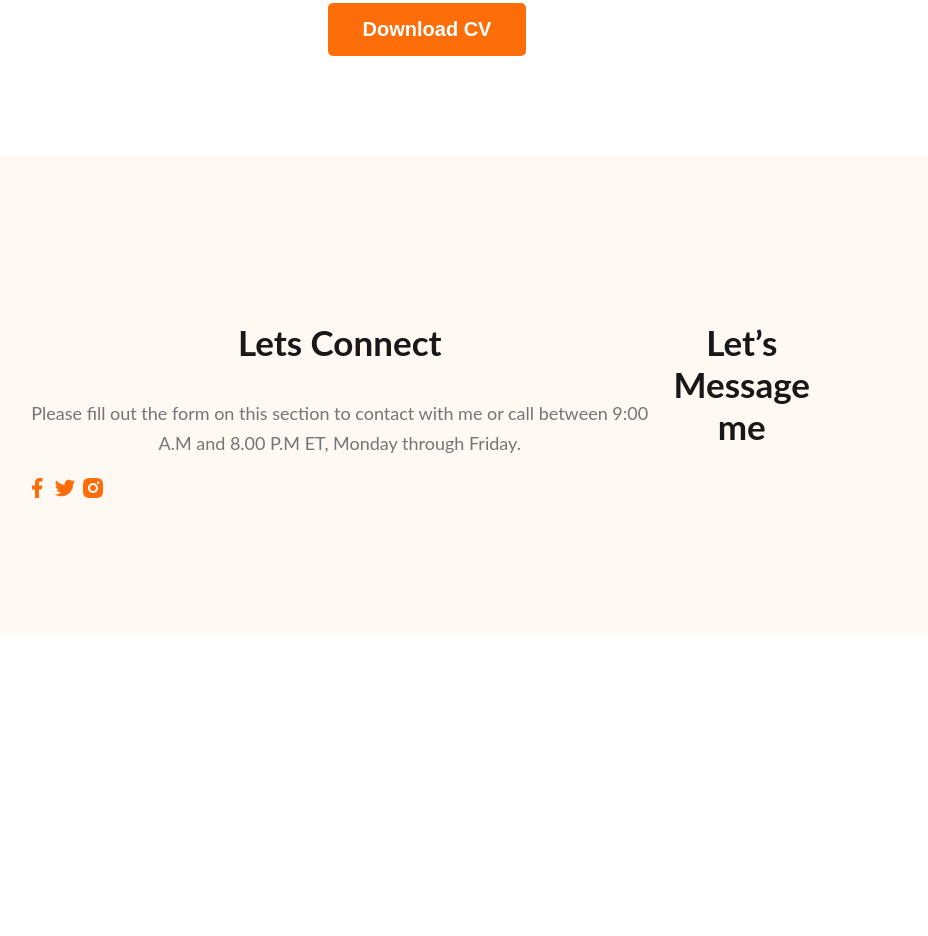
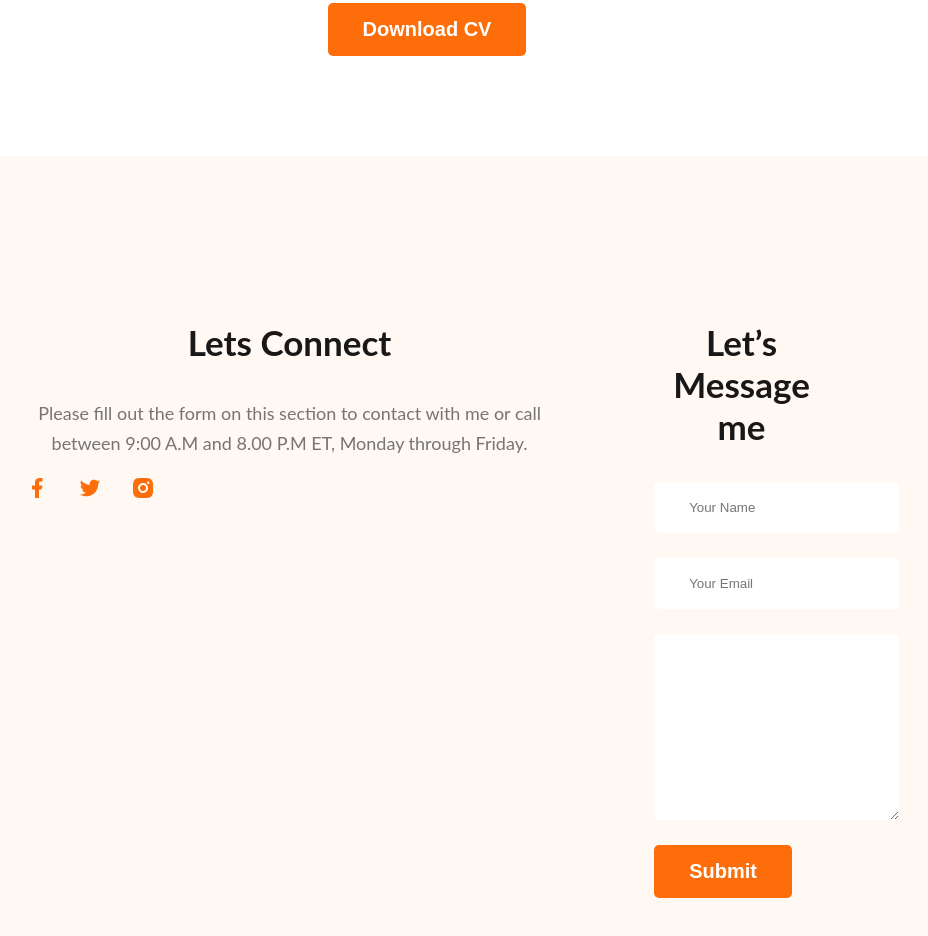
Before and after one commit to rirubelhossain/protfolio-dev, a plain HTML site: page index.html in a window 1280 px wide. Shown: the part 3092-4028 px from the top of the page, without its empty margins (213-1141 px from the left). Before the commit the page ends 3733 px from the top, so only its background shows below. Drawn offline with Linux system fonts and the light colour scheme.

Commit message:
finished footer section with contact

```diff
--- a/index.html
+++ b/index.html
@@ -165,6 +165,13 @@
         </div>
         <div class="footer-colum">
             <h3 class="section-title">Let’s Message me</h3>
+            <form class="contact" action="">
+                <input type="text" placeholder="Your Name">
+                <input type="email" placeholder="Your Email">
+                <textarea name="" placeholder="Message" id="" cols="30" rows="10">
+                </textarea>
+                <input class="btn-primary" type="submit" value="Submit">
+            </form>
         </div>
     </footer>
 
--- a/styles/style.css
+++ b/styles/style.css
@@ -178,8 +178,25 @@ main section{
 }
 
 footer{
+    gap: 100px;
     display: flex;
     background: #FFF8F3;
     padding: 130px 230px;
     margin-top: 100px;
 }
+.footer-column{
+    width: 50%;
+}
+.contact input[type="text"], .contact input[type="email"], textarea{
+display: block;
+margin-bottom: 25px;
+padding: 18px 35px;
+color:  #757575;
+border-radius: 5px;
+background: #FFF;
+border: 0px;
+width: 100%;
+}
+.social-links a{
+    margin-right: 25px;
+}
```
